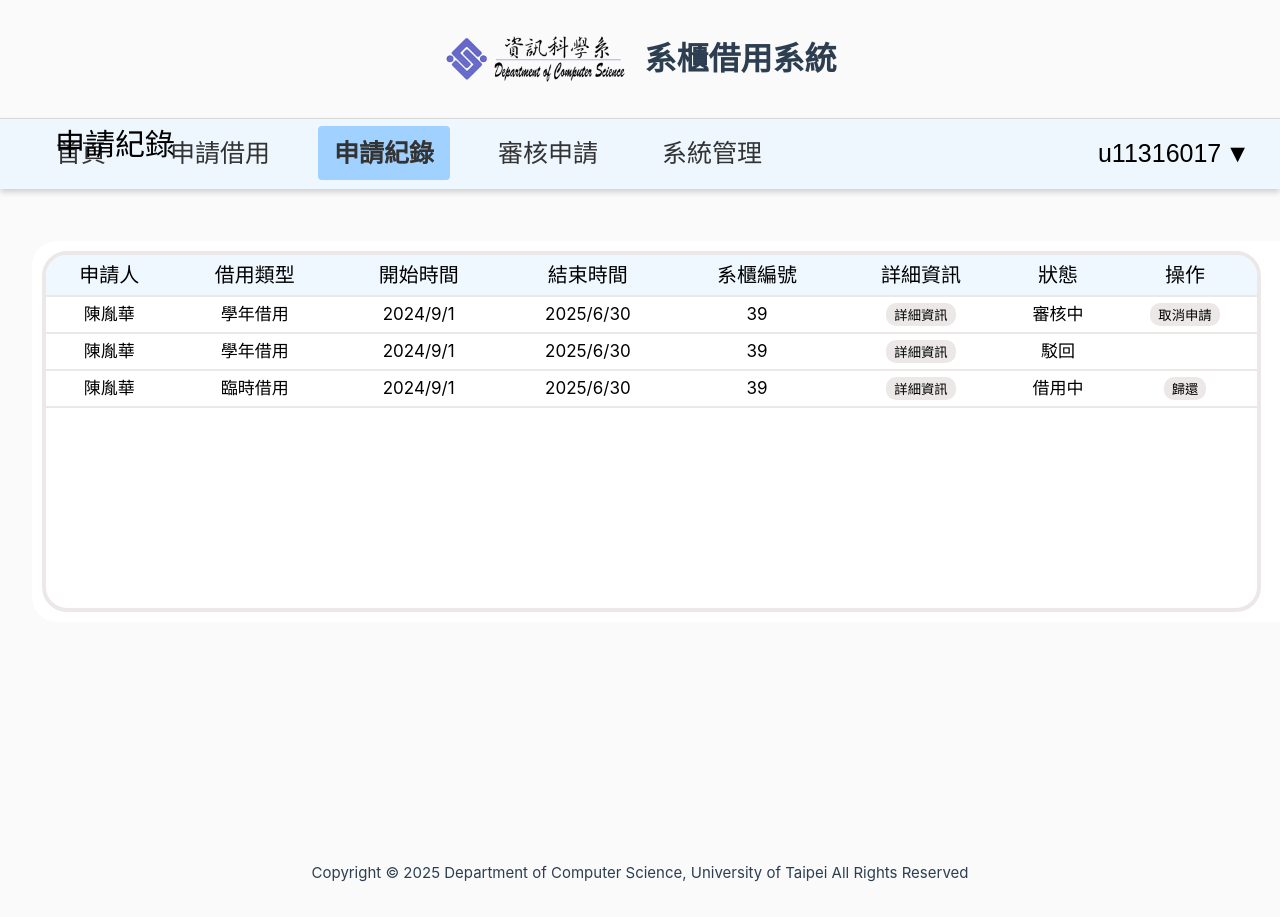
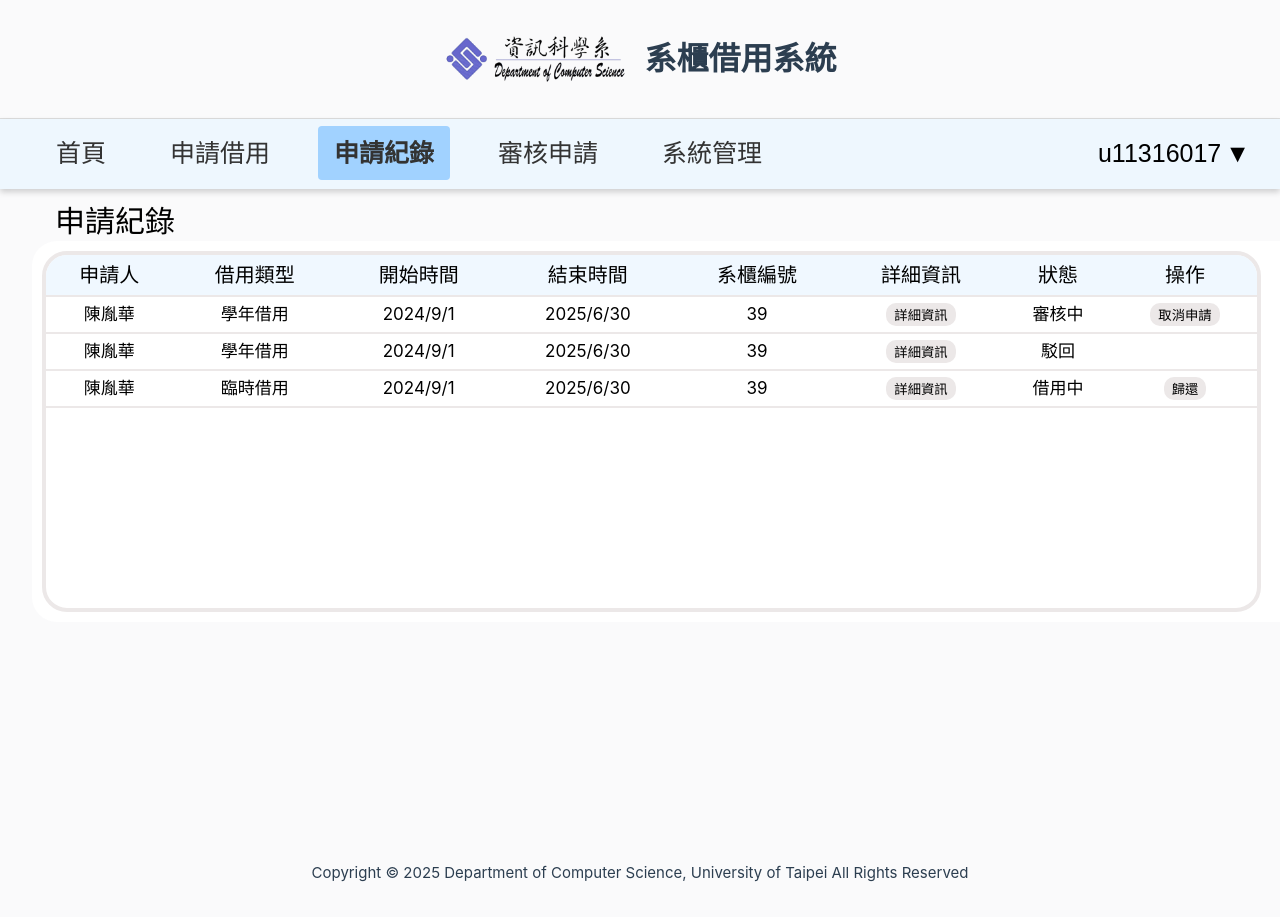
Before and after one commit to UTCS-G505/Locker-borrow-system-Frontend, a Vue app: page /record in a window 1280 px wide. Shown: the top 917 px of the page. Built offline with nearby package versions, Linux system fonts and the light colour scheme.

Commit message:
fix: 暫時先修正'申請紀錄'字樣之重疊問題

```diff
--- a/src/views/RecordView.vue
+++ b/src/views/RecordView.vue
@@ -39,7 +39,7 @@ function HandleReturn(id){
     font-size: 30px;
     color: black;
     position: absolute;
-    top: 120px;
+    top: 197px;
     left: 55px;
 }
 </style>
```
